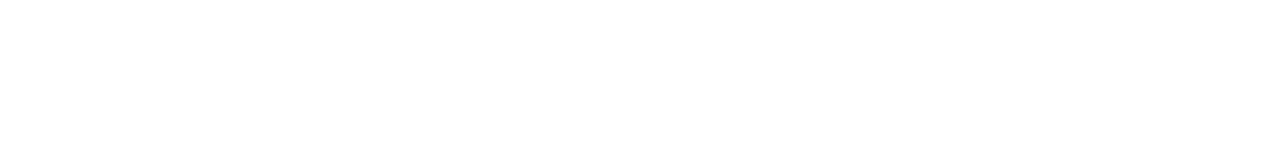
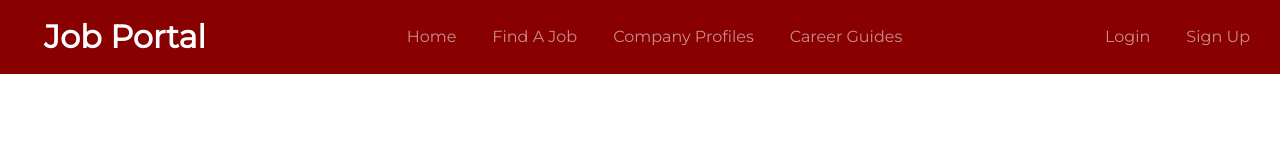
Before and after one commit to eronlowell/DSI-JOB-PORTAL, a website: page views/career-guides.html in a window 1280 px wide. Drawn offline with nearby package versions, Linux system fonts and the light colour scheme; files that its build step writes are made by us from their sources.

Commit message:
Update career-guides.html

```diff
--- a/views/career-guides.html
+++ b/views/career-guides.html
@@ -11,6 +11,38 @@
   <title>JOB PORTAL</title>
 </head>
 <body>
-
+    <nav class="navbar navbar-expand-lg navbar-dark" style="background-color: #800;">
+        <div class="container-fluid">
+          <a class="navbar-brand logo" href="#">Job Portal</a>
+          <button class="navbar-toggler" type="button" data-bs-toggle="collapse" data-bs-target="#navbarTogglerDemo01"
+            aria-controls="navbarTogglerDemo01" aria-expanded="false" aria-label="Toggle navigation">
+            <span class="navbar-toggler-icon"></span>
+          </button>
+          <div class="collapse navbar-collapse" id="navbarTogglerDemo01">
+            <ul class="navbar-nav mx-auto">
+              <li class="nav-item active">
+                <a class="nav-link " href="#">Home </a>
+              </li>
+              <li class="nav-item">
+                <a class="nav-link " href="#">Find A Job</a>
+              </li>
+              <li class="nav-item">
+                <a class="nav-link " href="#">Company Profiles</a>
+              </li>
+              <li class="nav-item">
+                <a class="nav-link " href="#">Career Guides</a>
+              </li>
+            </ul>
+            <ul class="navbar-nav d-flex">
+              <li class="nav-item active">
+                <a class="nav-link " href="#">Login </a>
+              </li>
+              <li class="nav-item">
+                <a class="nav-link " href="#">Sign Up</a>
+              </li>
+            </ul>
+          </div>
+        </div>
+      </nav>
 </body>
 </html>
```
